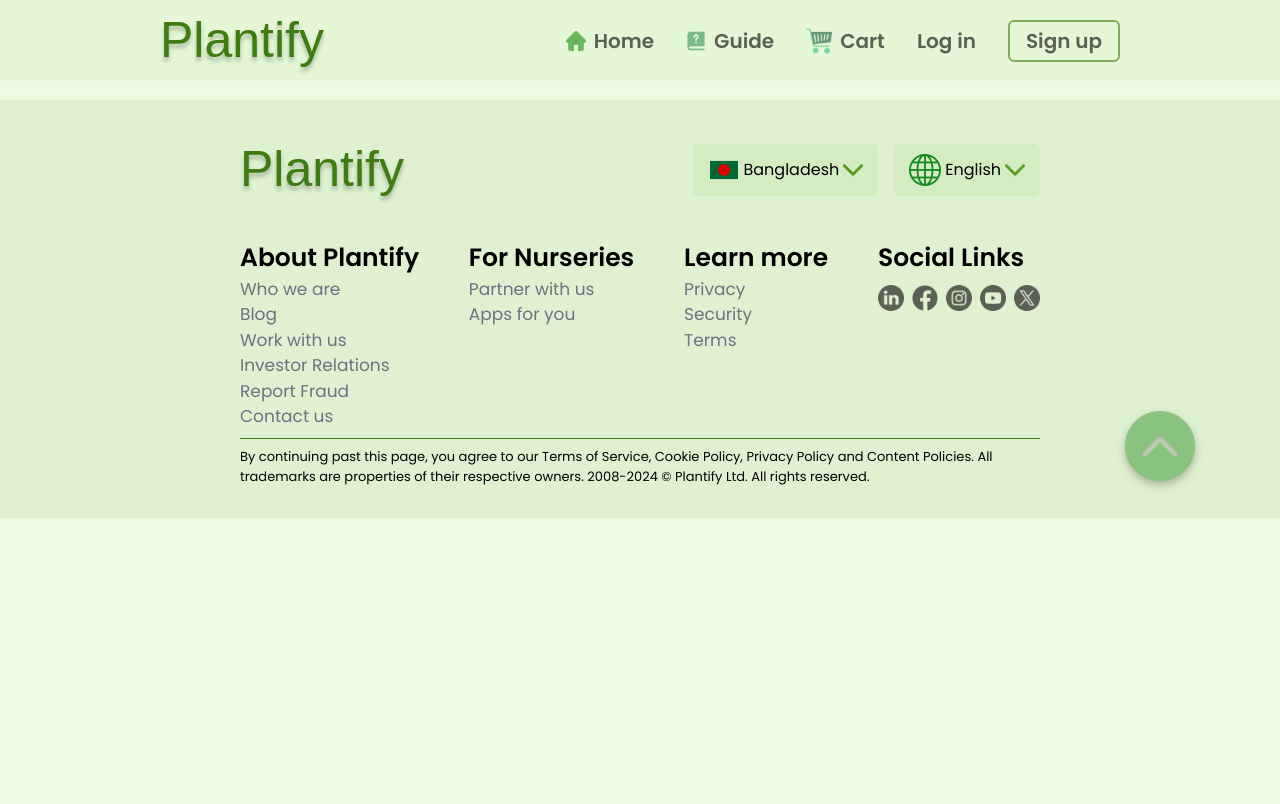
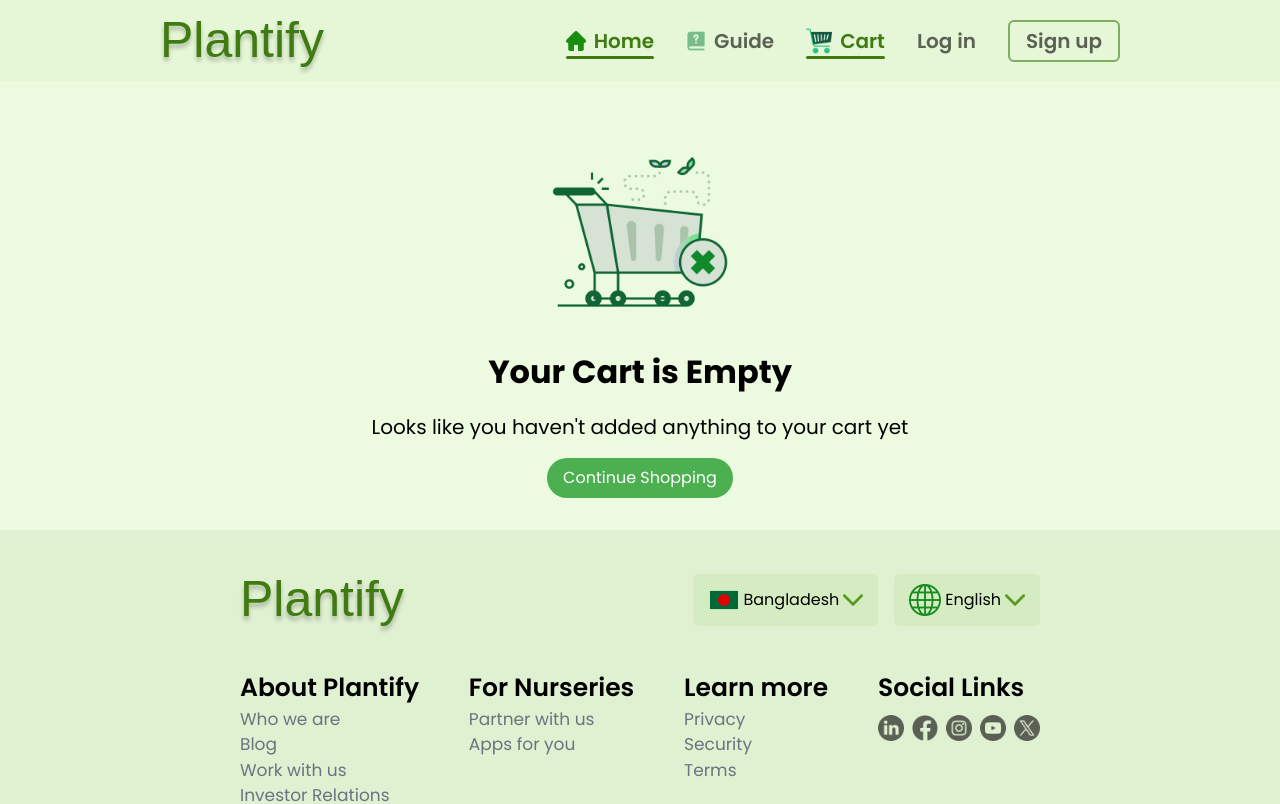
Before and after one commit to SarcasticSphinx/Plantify, a React (Vite) app: page /Plantify/cart in a window 1280 px wide. Shown: the top 804 px of the page. Built offline with nearby package versions, Linux system fonts and the light colour scheme; a web font is replaced by a local one.

Commit message:
final depolyment

```diff
--- a/src/App.jsx
+++ b/src/App.jsx
@@ -1,4 +1,4 @@
-import  {Routes, Route} from "react-router-dom";
+import { Routes, Route } from "react-router-dom";
 import NavBar from "./Components/Nav-Bar/nav.jsx";
 
 import Home from "./Pages/Home.jsx";
@@ -6,18 +6,16 @@
 import Cart from "./Pages/Cart.jsx";
 import Footer from "./Components/Footer/Footer.jsx";
 
-
 function App() {
   return (
     <>
-      <NavBar/>
+      <NavBar />
       <Routes>
-        <Route path="/" element={<Home />} />
         <Route path="/Plantify" element={<Home />} />
-        <Route path="/guide" element={<Guide />} />
-        <Route path="/cart" element={<Cart />} />
+        <Route path="/Plantify/guide" element={<Guide />} />
+        <Route path="/Plantify/cart" element={<Cart />} />
       </Routes>
-      <Footer/>
+      <Footer />
     </>
   );
 }
--- a/src/Components/Nav-Bar/nav.jsx
+++ b/src/Components/Nav-Bar/nav.jsx
@@ -1,5 +1,5 @@
 import { useState } from "react";
-import { NavLink } from "react-router-dom";
+import { Link, NavLink } from "react-router-dom";
 import "./navStyles.css";
 import UserGuide from "../../images/user-guide.png";
 import cart from "../../images/carts.png";
@@ -21,25 +21,25 @@
   return (
     <>
       <nav>
-        <a href="/">
+        <NavLink href="/">
           <div className="logo">Plantify</div>
-        </a>
+        </NavLink>
         <div className="nav-options">
           <ul>
             <li>
-              <NavLink to="/">
+              <NavLink to="/Plantify/" onClick={() => window.scrollTo({ top: 0, behavior: 'smooth' })}>
                 <img src={home} alt="User Guide" />
                 Home
               </NavLink>
             </li>
             <li>
-              <NavLink to="/guide">
+              <NavLink to="/Plantify/guide" onClick={() => window.scrollTo({ top: 0, behavior: 'smooth' })}>
                 <img src={UserGuide} alt="User Guide" />
                 Guide
               </NavLink>
             </li>
             <li>
-              <NavLink to="/cart">
+              <NavLink to="/Plantify/cart" onClick={() => window.scrollTo({ top: 0, behavior: 'smooth' })}>
                 <img src={cart} alt="Cart" />
                 Cart
               </NavLink>
--- a/src/Components/Products/ProductModal.jsx
+++ b/src/Components/Products/ProductModal.jsx
@@ -20,7 +20,9 @@
   if (!product) return null;
 
   function handleAddToCart() {
-    const existingItemIndex = cartItems.findIndex((item) => item.productName === product.name);
+    const existingItemIndex = cartItems.findIndex(
+      (item) => item.productName === product.name
+    );
 
     if (existingItemIndex !== -1) {
       // Update quantity if item already exists in cart
@@ -91,7 +93,9 @@
         <button onClick={handleAddToCart} className="modal-button">
           Add to cart
         </button>
-        <a href="/cart"><button className="modal-button">Order Now</button></a>
+        <a href="/Plantify/cart">
+          <button className="modal-button">Order Now</button>
+        </a>
 
         {/* Display added to cart message */}
         {cartItems.map((item) =>
--- a/src/Pages/Cart.jsx
+++ b/src/Pages/Cart.jsx
@@ -73,7 +73,7 @@
           <img src={emptyCart} alt="Empty cart" />
           <h1>Your Cart is Empty</h1>
           <p>Looks like you haven't added anything to your cart yet</p>
-          <a href="/"><button>Continue Shopping</button></a>
+          <a href="/Plantify/"><button>Continue Shopping</button></a>
         </div>
       ) : (
         <div className="cart-container">
--- a/src/Pages/Guide.jsx
+++ b/src/Pages/Guide.jsx
@@ -1,5 +1,6 @@
 import React from "react";
 import "./GuideStyle.css";
+import { Link } from "react-router-dom";
 
 const Guide = () => {
   return (
@@ -85,7 +86,7 @@
         </p>
 
       </div>
-      <a href="/" className="shop-now-btn"  >Shop now!<button ></button></a>
+      <a href="/Plantify/" className="shop-now-btn"  >Shop now!<button ></button></a>
     </div>
   );
 };
--- a/src/Pages/Home.jsx
+++ b/src/Pages/Home.jsx
@@ -6,7 +6,6 @@
 import FilteredOption from "../Components/FilteredOptions/FilteredOption";
 import Products from "../Components/Products/Products.jsx";
 import Suggestions from "../Components/Suggestions/Suggestions.jsx";
-import Footer from "../Components/Footer/Footer";
 
 const Home = () => {
   return (
--- a/src/index.css
+++ b/src/index.css
@@ -4,4 +4,36 @@
 
 html{
     background-color: #ECFBE0;
+    scroll-behavior: smooth;
 }
+/* Custom scrollbar styles */
+::-webkit-scrollbar {
+    width: 12px;
+}
+
+::-webkit-scrollbar-track {
+    background: #ECFBE0;
+}
+
+::-webkit-scrollbar-thumb {
+    background-color: green;
+    border-radius: 10px;
+    border: 3px solid #ECFBE0;
+}
+
+::-webkit-scrollbar-thumb:hover {
+    background: #4CAF50;
+}
+
+/* Smooth scrolling */
+
+/* Scroll to top on link click */
+a, .link, .nav-link {
+    scroll-behavior: auto;
+
+}
+
+a:active, .link:active, .nav-link:active {
+    scroll-behavior: smooth;
+    scroll-margin-top: 0;
+}
```
